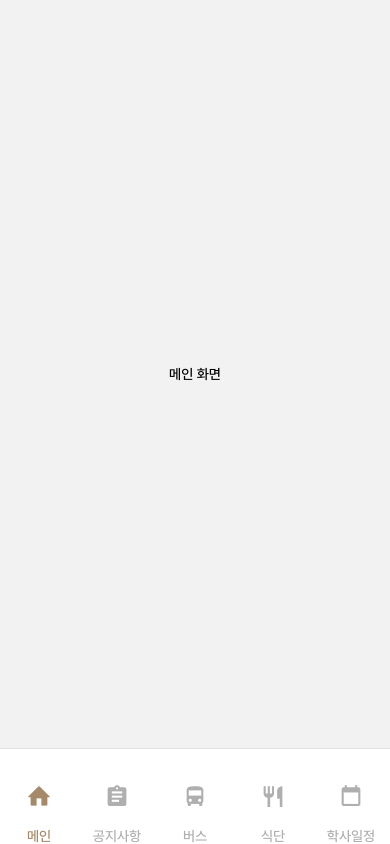
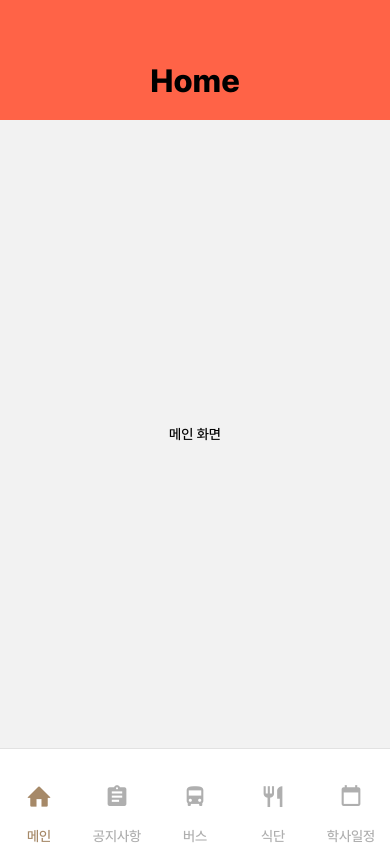
Before and after one commit to jcw1031/ReactNativeTraining, a React Native app in the folder LikeKNU/: screen / in a window 390 px wide. Built offline with nearby package versions, Linux system fonts and the light colour scheme.

Commit message:
헤더 추가

```diff
--- a/LikeKNU/package.json
+++ b/LikeKNU/package.json
@@ -10,6 +10,7 @@
   },
   "dependencies": {
     "@react-navigation/bottom-tabs": "^6.5.11",
+    "@react-navigation/elements": "^1.3.21",
     "@react-navigation/native": "^6.1.9",
     "@react-navigation/native-stack": "^6.9.17",
     "expo": "^49.0.21",
@@ -22,8 +23,8 @@
     "react-native": "0.72.6",
     "react-native-safe-area-context": "4.6.3",
     "react-native-screens": "~3.22.0",
-    "react-native-vector-icons": "^10.0.3",
-    "react-native-svg": "13.9.0"
+    "react-native-svg": "13.9.0",
+    "react-native-vector-icons": "^10.0.3"
   },
   "devDependencies": {
     "@babel/core": "^7.20.0"
--- a/LikeKNU/src/components/BottomTabBar.jsx
+++ b/LikeKNU/src/components/BottomTabBar.jsx
@@ -6,6 +6,9 @@ import Announcement from "./Announcement";
 import Entypo from "react-native-vector-icons/Entypo";
 import Calendar from "./Calendar";
 import Menu from "./Menu";
+import React from "react";
+import { getHeaderTitle } from "@react-navigation/elements";
+import { StyleSheet, Text, View } from "react-native";
 
 const Tab = createBottomTabNavigator();
 
@@ -14,11 +17,17 @@ function BottomTabBar(props) {
     <Tab.Navigator
       initialRouteName="Home"
       screenOptions={{
-        headerShown: false,
+        header: ({ route, options }) => {
+          const title = getHeaderTitle(options, route.name);
+
+          return <View style={styles.header}>
+            <Text style={styles.headerTitle}>{title}</Text>
+          </View>;
+        },
         tabBarActiveTintColor: '#A68968',
         tabBarInactiveTintColor: '#AFAFAF',
         tabBarLabelStyle: { fontFamily: 'Pretendard-5', fontSize: 14, marginTop: -15 },
-        tabBarStyle: { height: 96, borderTopColor: '#E2E2E2', borderTopWidth: 1 }
+        tabBarStyle: { height: 96, borderTopColor: '#E2E2E2', borderTopWidth: 1 },
       }}
     >
       <Tab.Screen
@@ -27,7 +36,7 @@ function BottomTabBar(props) {
         options={{
           tabBarLabel: '메인',
           tabBarIcon: ({ color, size }) => (
-            <Entypo name="home" color={color} size={24}></Entypo>
+            <Entypo name="home" color={color} size={size}></Entypo>
           )
         }}
       />
@@ -76,3 +85,17 @@ function BottomTabBar(props) {
 }
 
 export default BottomTabBar;
+
+const styles = StyleSheet.create({
+  header: {
+    height: 120,
+    backgroundColor: "tomato",
+    alignItems: "center",
+    justifyContent: "flex-end"
+  },
+  headerTitle: {
+    fontFamily: 'Pretendard-7',
+    fontSize: 32,
+    marginBottom: 20
+  }
+});
```
Also changed, not shown: 1 other file (tests, documents, lock files or other folders).
